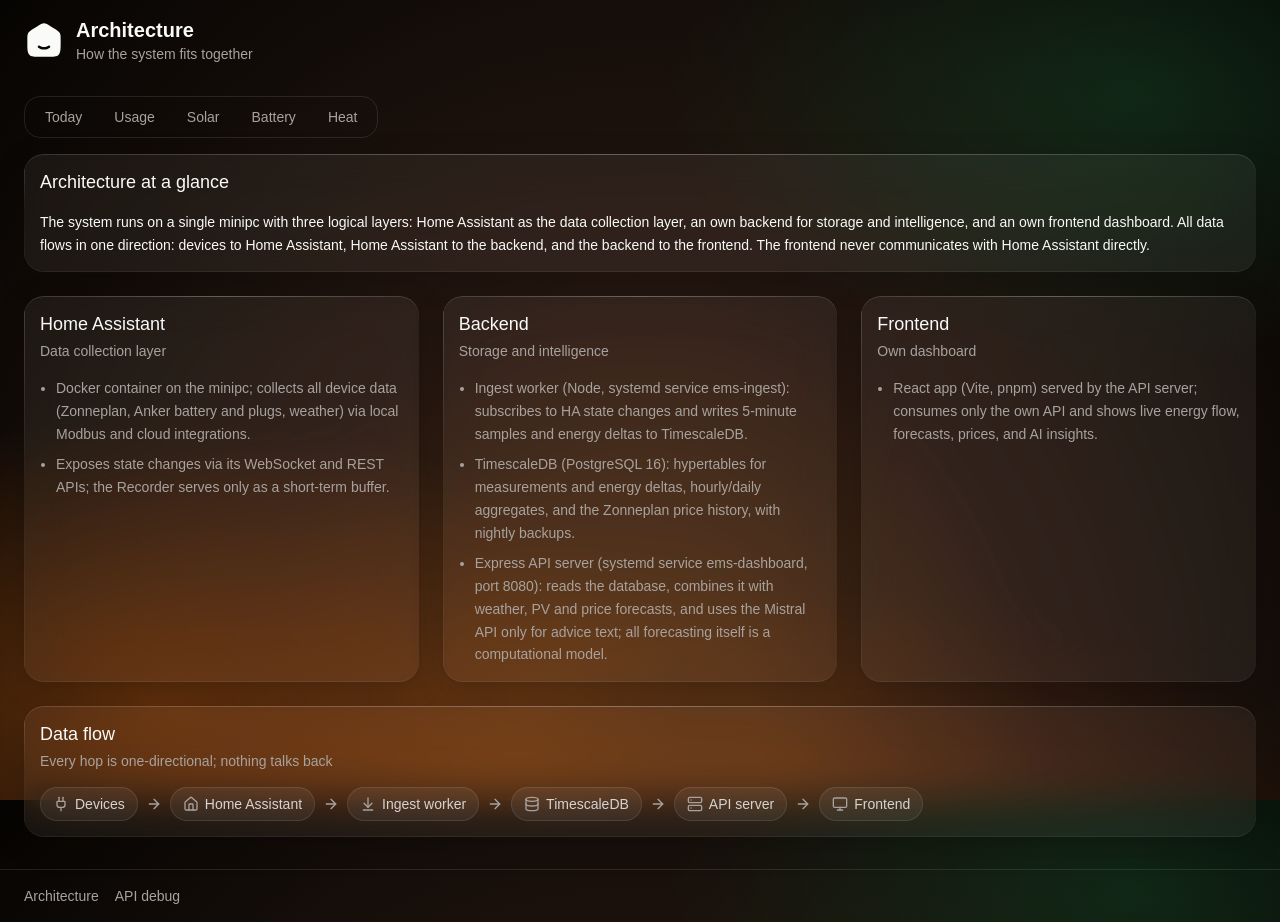
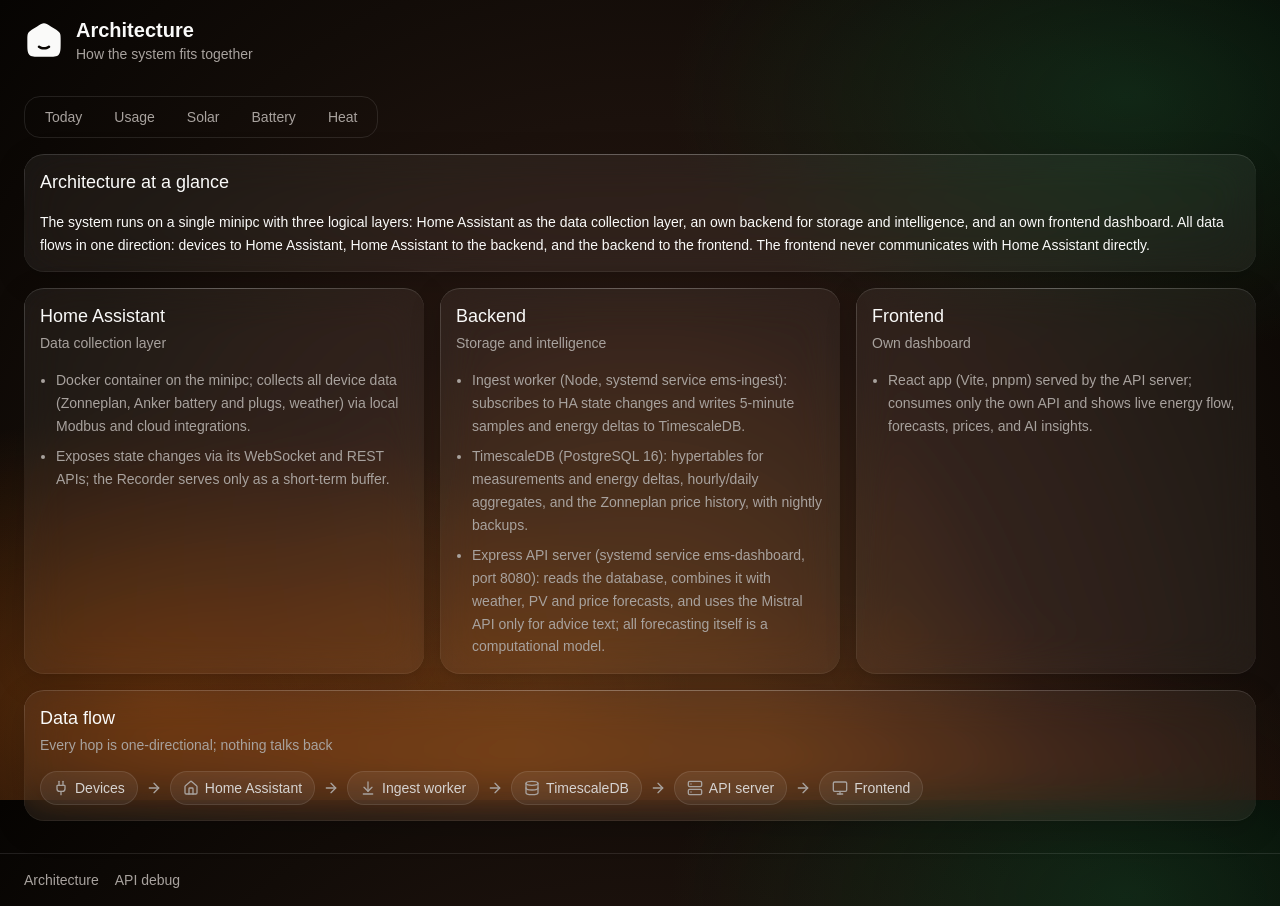
Before and after one commit to pixelatenl/home-energy-dashboard, a React (Vite) app: page /architecture in a window 1280 px wide. Built offline with nearby package versions, Linux system fonts and the light colour scheme.

Commit message:
Layout alignment

```diff
--- a/src/components/ArchitecturePage.tsx
+++ b/src/components/ArchitecturePage.tsx
@@ -81,7 +81,7 @@ function ArchitecturePage() {
           </CardContent>
         </Card>
 
-        <div className="grid gap-6 lg:grid-cols-3">
+        <div className="grid gap-4 lg:grid-cols-3">
           {LAYERS.map((layer) => (
             <Card key={layer.name}>
               <CardHeader>
--- a/src/components/DebugPage.tsx
+++ b/src/components/DebugPage.tsx
@@ -861,7 +861,9 @@ function DebugPage() {
         </div>
       }
     >
-      <div className="space-y-6">
+      {/* The shared card rhythm: 16 px between cards, like the stats
+          cluster. */}
+      <div className="space-y-4">
         <InsightContextCard />
         {ENDPOINTS.map((spec) => (
           <EndpointCard
--- a/src/components/LivePage.tsx
+++ b/src/components/LivePage.tsx
@@ -25,7 +25,8 @@ function LivePage() {
           </div>
         </div>
       </header>
-      <main className="space-y-6 px-3 pb-8 sm:px-6">
+      {/* The shared card rhythm: 16 px below the flow card. */}
+      <main className="space-y-4 px-3 pb-8 sm:px-6">
         <LiveEnergyFlow />
         <Link
           to={`/${modeSearch}`}
--- a/src/components/PageLayout.tsx
+++ b/src/components/PageLayout.tsx
@@ -62,7 +62,10 @@ function PageLayout({
         </div>
       </div>
 
-      <main className="space-y-6 px-3 pt-4 pb-8 sm:px-6">{children}</main>
+      {/* One whitespace rhythm everywhere: the space between stacked
+          cards matches the stats cluster's own gap-4, so every
+          card-to-card distance on every tab is the same. */}
+      <main className="space-y-4 px-3 pt-4 pb-8 sm:px-6">{children}</main>
 
       <footer className="border-t">
         <div className="flex flex-wrap items-center gap-4 px-3 py-4 text-sm sm:px-6">
--- a/src/components/SolarPage.tsx
+++ b/src/components/SolarPage.tsx
@@ -50,7 +50,9 @@ function SolarPage() {
         </div>
       }
     >
-      <div className="space-y-6">
+      {/* The shared card rhythm: 16 px between cards, like the stats
+          cluster. */}
+      <div className="space-y-4">
         <SolarProductionChart
           data={production.data}
           status={production.status}
--- a/src/components/TodayPage.tsx
+++ b/src/components/TodayPage.tsx
@@ -102,8 +102,10 @@ function TodayPage() {
 
       {/* The AI advisory where the live hero used to be, beside the
           prices widget; it carries its own provenance chip and
-          refresh control in its header. */}
-      <div className="grid gap-6 lg:grid-cols-2">
+          refresh control in its header. The gap matches the stats
+          cluster's own, so all card-to-card whitespace is one
+          rhythm. */}
+      <div className="grid gap-4 lg:grid-cols-2">
         <SummaryInsight
           insight={insight}
           loading={insightLoading}
```
